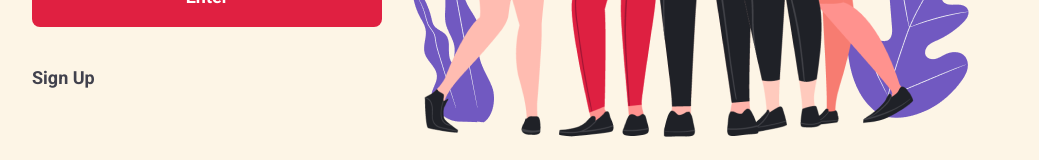
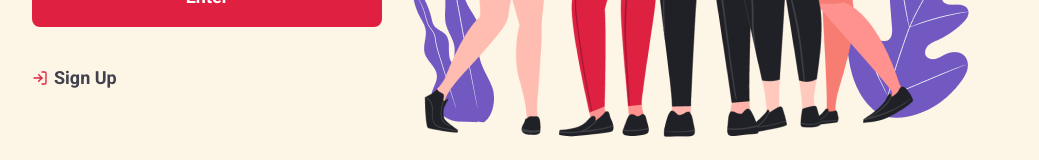
Before and after one commit to Daniel-Simoes/BeAHero, a React (Create React App) app in the folder frontend/: page / in a window 1280 px wide. Shown: the part 550-710 px from the top of the page, without its empty margins (120-1159 px from the left). Built offline with nearby package versions, Linux system fonts and the light colour scheme.

Commit message:
Routes System

```diff
--- a/frontend/package.json
+++ b/frontend/package.json
@@ -9,6 +9,7 @@
     "react": "^16.13.1",
     "react-dom": "^16.13.1",
     "react-icons": "^3.9.0",
+    "react-router-dom": "^5.1.2",
     "react-scripts": "3.4.1"
   },
   "scripts": {
--- a/frontend/src/App.js
+++ b/frontend/src/App.js
@@ -1,10 +1,12 @@
 import React from 'react';
 
 import './global.css';
-import Login from './pages/Login'
+
+import Routes from './routes';
+
 function App() {
   return (
-    <Login />
+    <Routes />
   );
 }
 export default App;
--- a/frontend/src/pages/Login/index.js
+++ b/frontend/src/pages/Login/index.js
@@ -1,5 +1,5 @@
 import React from 'react';
-
+import { FiLogIn } from 'react-icons/fi';
 
 import './styles.css';
 
@@ -17,7 +17,7 @@ export default function Login() {
                 <button className="button" type="submit">Enter</button>
 
                 <a href="/Register">
-
+                    <FiLogIn size={16} color="#E02041"/>
                     Sign Up
                 </a>
             </form>
--- a/frontend/src/pages/Login/styles.css
+++ b/frontend/src/pages/Login/styles.css
@@ -36,6 +36,10 @@ margin-top: 100px;
     transition: opacity 0.2s;
 }
 
+.login-container section.form form a svg{
+    margin-right: 6px;
+}
+
 .login-container section.form form a:hover{
     opacity: 0.8;
 }
--- /dev/null
+++ b/frontend/src/routes.js
@@ -0,0 +1,14 @@
+import React from 'react';
+import { BrowserRouter, Route, Switch } from 'react-router-dom';
+
+import LogIn from './pages/Login';
+
+export default function Routes() {
+    return (
+        <BrowserRouter>
+            <Switch>
+                <Route path="/" component={LogIn} />
+            </Switch>
+        </BrowserRouter>
+    );
+}
```
Also changed, not shown: 1 other file (tests, documents, lock files or other folders).
